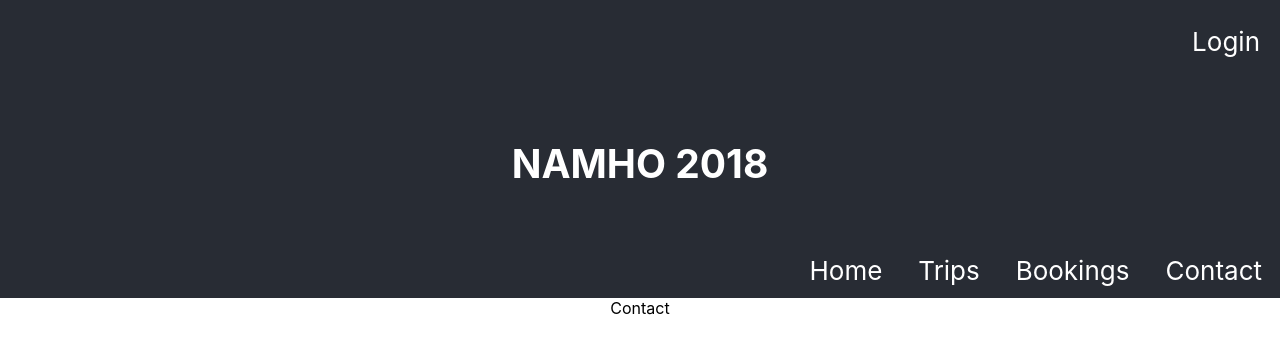
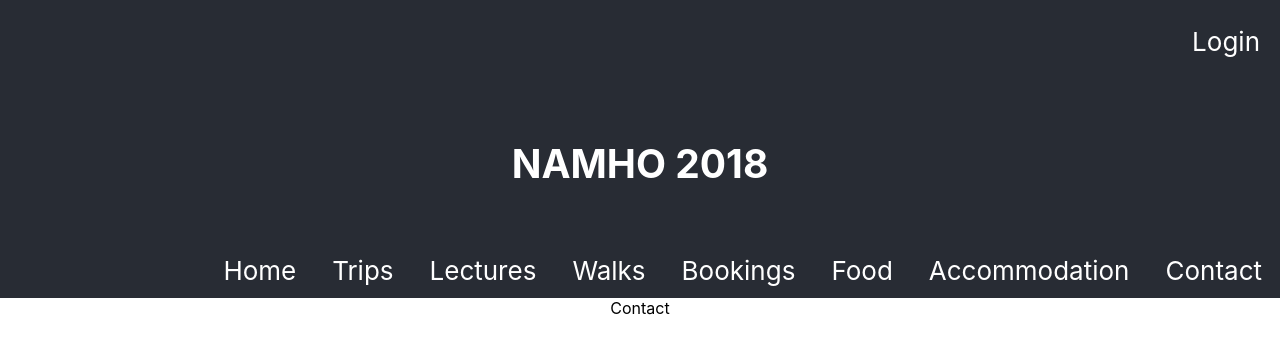
Before and after one commit to JamesPaganLodge/NamhoWebReact, a React (Create React App) app: page /Contact in a window 1280 px wide. Shown: the top 352 px of the page. Built offline with nearby package versions, Linux system fonts and the light colour scheme.

Commit message:
Add new routes to navbar

```diff
--- a/src/components/Navbar.js
+++ b/src/components/Navbar.js
@@ -3,7 +3,11 @@ import { BrowserRouter, Switch, Route, Link } from 'react-router-dom'
 
 import Home from '../pages/Home'
 import Trips from '../pages/Trips'
+import Lectures from '../pages/Lectures'
+import Walks from '../pages/Walks'
 import Bookings from '../pages/Bookings'
+import Food from '../pages/Food'
+import Accommodation from '../pages/Accommodation'
 import Contact from '../pages/Contact'
 
 import '../css/Navbar.css'
@@ -21,14 +25,22 @@ class Navbar extends Component {
           <ul className="nav-list">
             <li className="nav-item"><Link to={'/'} className="nav-link">Home</Link></li>
             <li className="nav-item"><Link to={'/Trips'} className="nav-link">Trips</Link></li>
+            <li className="nav-item"><Link to={'/Lectures'} className="nav-link">Lectures</Link></li>
+            <li className="nav-item"><Link to={'/Walks'} className="nav-link">Walks</Link></li>
             <li className="nav-item"><Link to={'/Bookings'} className="nav-link">Bookings</Link></li>
+            <li className="nav-item"><Link to={'/Food'} className="nav-link">Food</Link></li>
+            <li className="nav-item"><Link to={'/Accommodation'} className="nav-link">Accommodation</Link></li>
             <li className="nav-item"><Link to={'/Contact'} className="nav-link">Contact</Link></li>
           </ul>
         </nav>
         <Switch>
           <Route exact path='/' component={Home} />
           <Route path='/Trips' component={Trips} />
+          <Route path='/Lectures' component={Lectures} />
+          <Route path='/Walks' component={Walks} />
           <Route path='/Bookings' component={Bookings} />
+          <Route path='/Food' component={Food} />
+          <Route path='/Accommodation' component={Accommodation} />
           <Route path='/Contact' component={Contact} />
         </Switch>
       </BrowserRouter>
```
